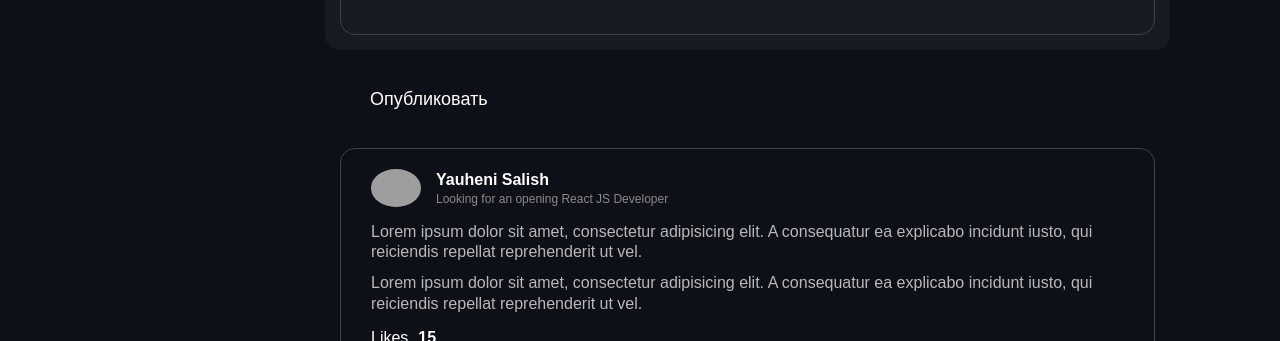
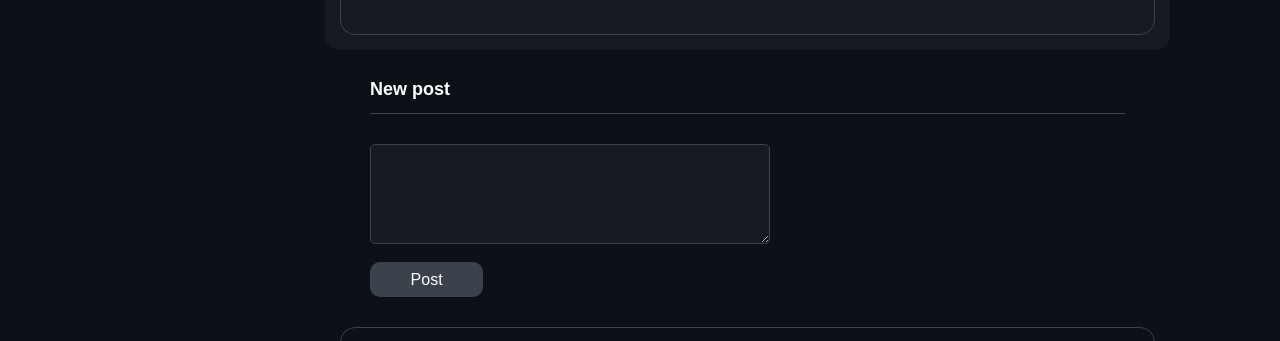
Before and after one commit to jeka5650962/jeka_react, a React (Create React App) app: page / in a window 1280 px wide. Shown: the part 459-800 px from the top of the page. Built offline with nearby package versions, Linux system fonts and the light colour scheme; grey boxes are pictures that could not be loaded.

Commit message:
Добавил textarea для постов

```diff
--- a/src/App.css
+++ b/src/App.css
@@ -54,8 +54,41 @@ body {
 }
 /* ------------------------------------------------------------------------------------- typePost */
 .typePost {
-    /*border: 1px solid #3c424b;*/
-    border-radius: 15px;
     margin: 0 15px;
-    padding: 20px 30px;
+    padding: 10px 30px;
 }
+.typePost__body {}
+.typePost__title {
+    border-bottom: 1px solid #3c424b;
+    padding: 0 0 15px 0;
+    margin: 0 0 30px 0;
+    font-weight: 600;
+}
+.typePost__area {
+    margin: 0 0 15px 0;
+}
+.typePost__area textarea {
+    min-height: 100px;
+    width: 400px;
+    resize: vertical;
+    padding: 10px;
+    border-radius: 5px;
+    border: 1px solid #3c424b;
+    background-color: #161b22;
+    color: #fff;
+}
+.typePost__button {
+    display: flex;
+    justify-content: center;
+    align-items: center;
+    min-height: 35px;
+    width: 15%;
+    background-color: #3c424b;
+    border-radius: 10px;
+    font-size: 16px;
+    cursor: pointer;
+    transition: background-color 0.3s ease 0s;
+}
+.typePost__button:hover {
+    background-color: #599650;
+}
--- a/src/App.js
+++ b/src/App.js
@@ -16,7 +16,17 @@ const App = () => {
                         <div className="addPost__tab"></div>
                         <div className="addPost__publish">
                             <div className="typePost">
-                                Опубликовать
+                                <div className="typePost__body">
+                                    <div className="typePost__title">
+                                        New post
+                                    </div>
+                                    <div className="typePost__area">
+                                        <textarea name="text"></textarea>
+                                    </div>
+                                    <a className="typePost__button">
+                                        Post
+                                    </a>
+                                </div>
                             </div>
                         </div>
                     </div>
```
